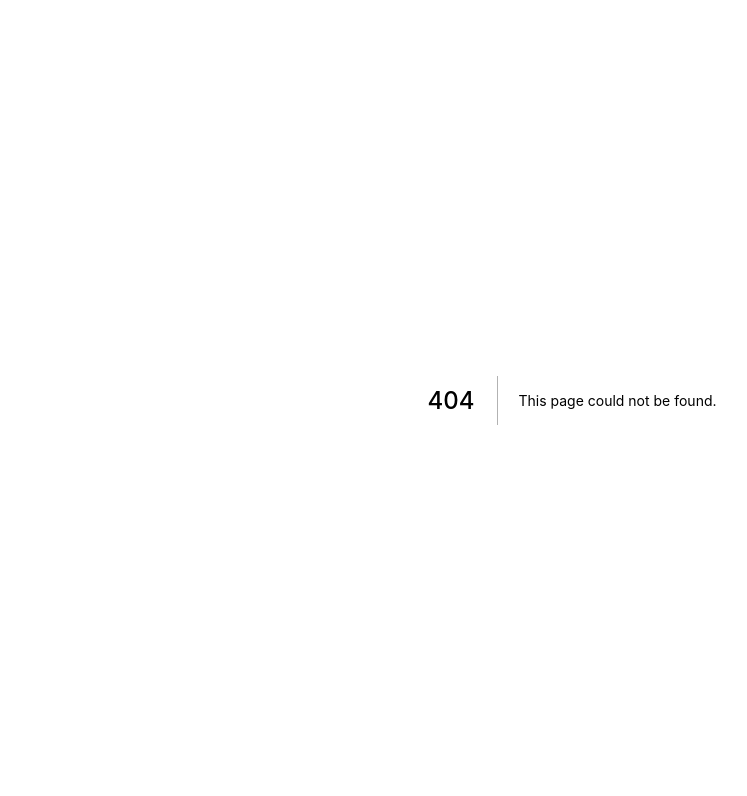
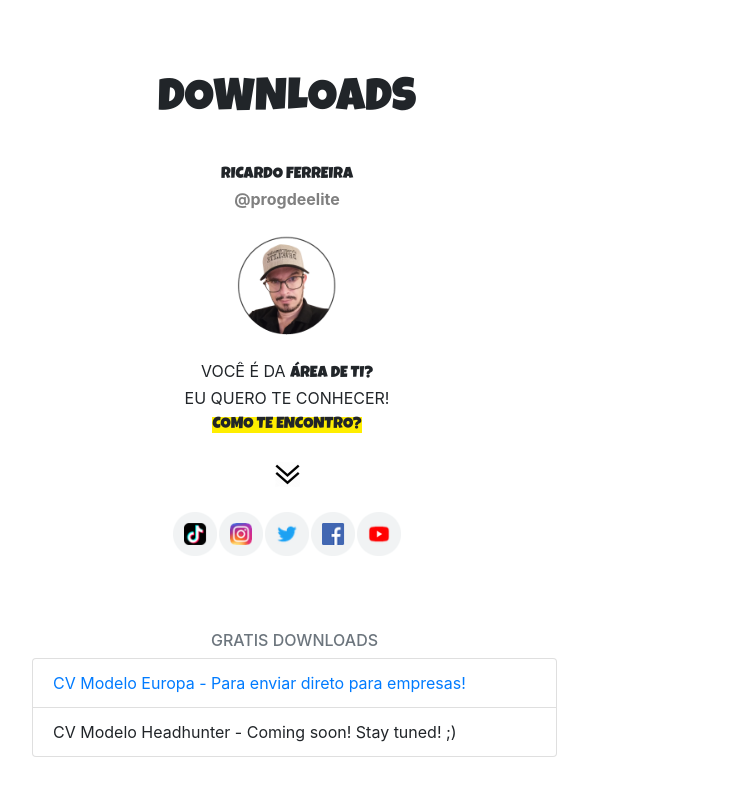
Before and after one commit to treslines/progdeelite, a Next.js app: page /downloads in a window 1280 px wide. Before the commit this address had no page. Shown: the top 796 px of the page, without its empty margins (68-815 px from the left). Built offline with nearby package versions, Linux system fonts and the light colour scheme.

Commit message:
add page downloads

```diff
--- a/package.json
+++ b/package.json
@@ -18,6 +18,10 @@
   },
   "homepage": "https://github.com/treslines/progdeelite#readme",
   "dependencies": {
+    "@fortawesome/fontawesome-svg-core": "^1.2.32",
+    "@fortawesome/free-brands-svg-icons": "^5.15.1",
+    "@fortawesome/free-solid-svg-icons": "^5.15.1",
+    "@fortawesome/react-fontawesome": "^0.1.14",
     "bootstrap": "^4.5.3",
     "jquery": "^3.5.1",
     "next": "^10.0.3",
--- /dev/null
+++ b/pages/downloads.js
@@ -0,0 +1,81 @@
+import Head from 'next/head'
+import styles from '../styles/Home.module.css'
+import Link from 'next/link'
+import 'bootstrap/dist/css/bootstrap.min.css'
+
+export default function Profile() {
+  return (
+    <div className={styles.container} >
+      <Head>
+        <title>Downloads</title>
+        <link rel="icon" href="favicon/favicon.ico" />
+        <link
+            rel="preload"
+            href="/fonts/Anton-Regular.ttf"
+            as="font"
+            crossOrigin=""
+          />
+          <link
+            rel="preload"
+            href="/fonts/LuckiestGuy-Regular.ttf"
+            as="font"
+            crossOrigin=""
+          />
+      </Head>
+
+      <div class="container my-4 " >
+
+         <div class="row text-center">
+            <div class="col-md-6 mb-4">
+            <p class="my-4" ><span class="font-weight-normal" style={{backgroundColor: '#FFffff', fontFamily: 'luckiestguy', fontSize: '46px'}}>DOWNLOADS</span></p>
+            <p class="my-4" ><span class="font-weight-normal" style={{backgroundColor: '#FFffff', fontFamily: 'luckiestguy'}}>RICARDO FERREIRA</span><br></br>
+            <Link href="https://tinyurl.com/tprodel" >
+               <b style={{color: 'grey', cursor: 'pointer'}}>@progdeelite</b>
+            </Link>
+
+            </p>
+               <Link href="https://tinyurl.com/tprodel" >
+                  <img class="rounded-circle img-responsive" width="100" alt="100x100" src="/perfil.png" data-holder-rendered="true" style={{cursor: 'pointer'}}/>
+               </Link>
+               <p class="my-4" style={{}}>
+               VOCÊ É DA <span class="font-weight-normal" style={{backgroundColor: '', fontFamily: 'luckiestguy'}}>
+                  ÁREA DE  TI?</span><br></br>
+                  EU QUERO TE CONHECER!<br></br>
+                  <span class="font-weight-normal" style={{backgroundColor: '#FFEE00', fontFamily: 'luckiestguy'}}>
+                  COMO TE ENCONTRO?</span><br></br>
+               </p>
+               <img class="img-responsive" width="25"  alt="50x50" src="/site_arrow_down.png" data-holder-rendered="true"/>
+            </div>
+         </div>
+
+         <div class="row text-center">
+            <div class="col-md-6 mb-4">
+               <Link href="https://tinyurl.com/tprodel" ><img class="img-responsive" width="46" alt="46x46" src="/site_tiktok.png" data-holder-rendered="true" style={{cursor: 'pointer'}}/></Link>
+               <Link href="https://tinyurl.com/iprodel" ><img class="img-responsive" width="46" alt="46x46" src="/site_insta.png" data-holder-rendered="true" style={{cursor: 'pointer'}}/></Link>
+               <Link href="https://tinyurl.com/rprodel" ><img class="img-responsive" width="46" alt="46x46" src="/site_twitter.png" data-holder-rendered="true" style={{cursor: 'pointer'}}/></Link>
+               <Link href="https://tinyurl.com/fprodel" ><img class="img-responsive" width="46" alt="46x46" src="/site_facebook.png" data-holder-rendered="true" style={{cursor: 'pointer'}}/></Link>
+               <Link href="https://tinyurl.com/yprodel" ><img class="img-responsive" width="46" alt="46x46" src="/site_youtube.png" data-holder-rendered="true" style={{cursor: 'pointer'}}/></Link>
+            </div>
+         </div>
+
+         <div class="container" style={{marginTop: '50px'}}>
+            <div class="row">
+               <div class="col-12 col-md-6 center">
+                  <h6 class="text-muted text-center">GRATIS DOWNLOADS</h6>
+                  <ul class="list-group">
+                     <li class="list-group-item">
+                        <Link href="/docs/CV_modelo_para_enviar_para_empresas_en.docx" >
+                           CV Modelo Europa - Para enviar direto para empresas!
+                        </Link>
+                     </li>
+                     <li class="list-group-item">CV Modelo Headhunter - Coming soon! Stay tuned! ;)</li>
+                  </ul>
+               </div>
+            </div>
+         </div>
+
+      </div>
+
+    </div>
+  )
+}
```
Also changed, not shown: 1 other file (tests, documents, lock files or other folders).
